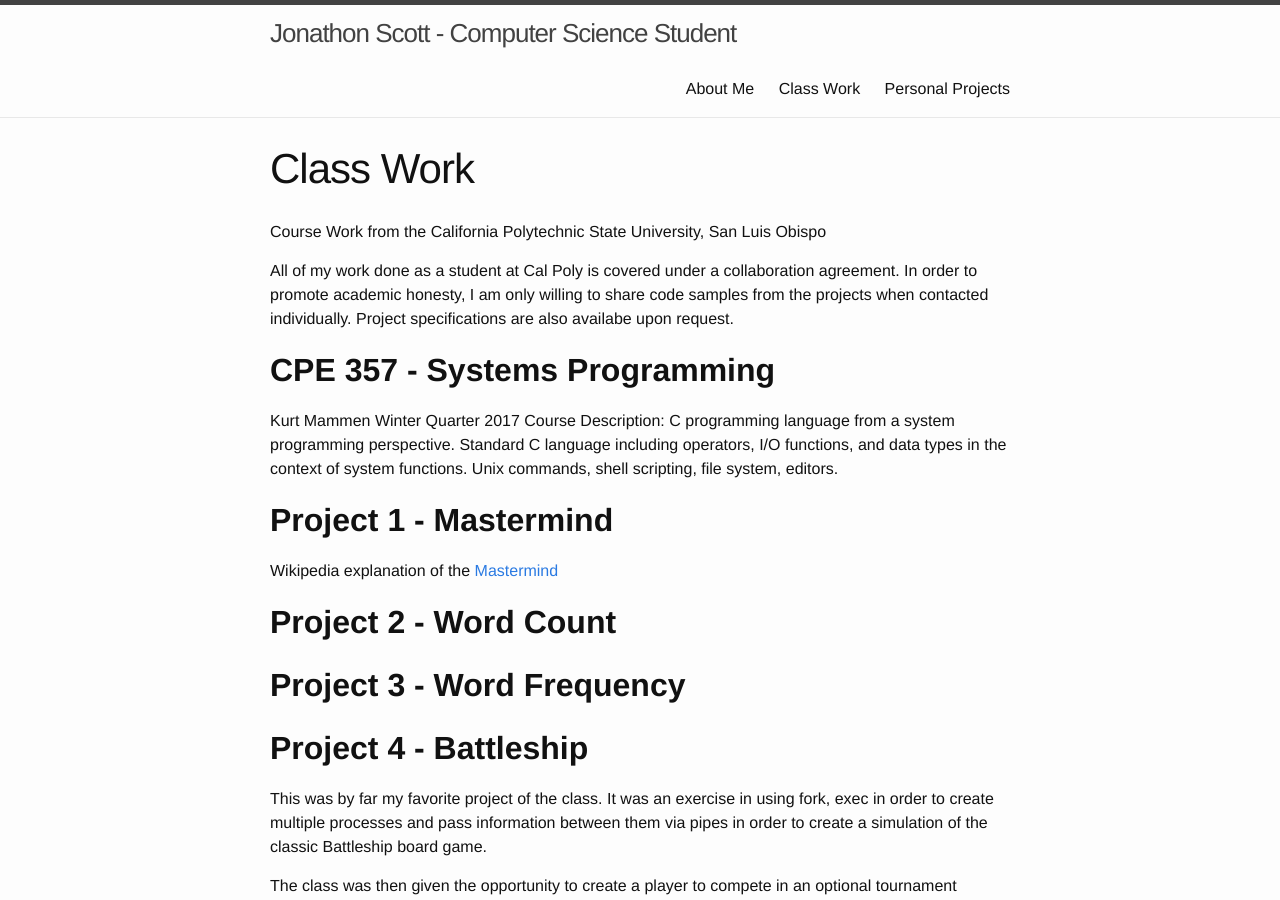
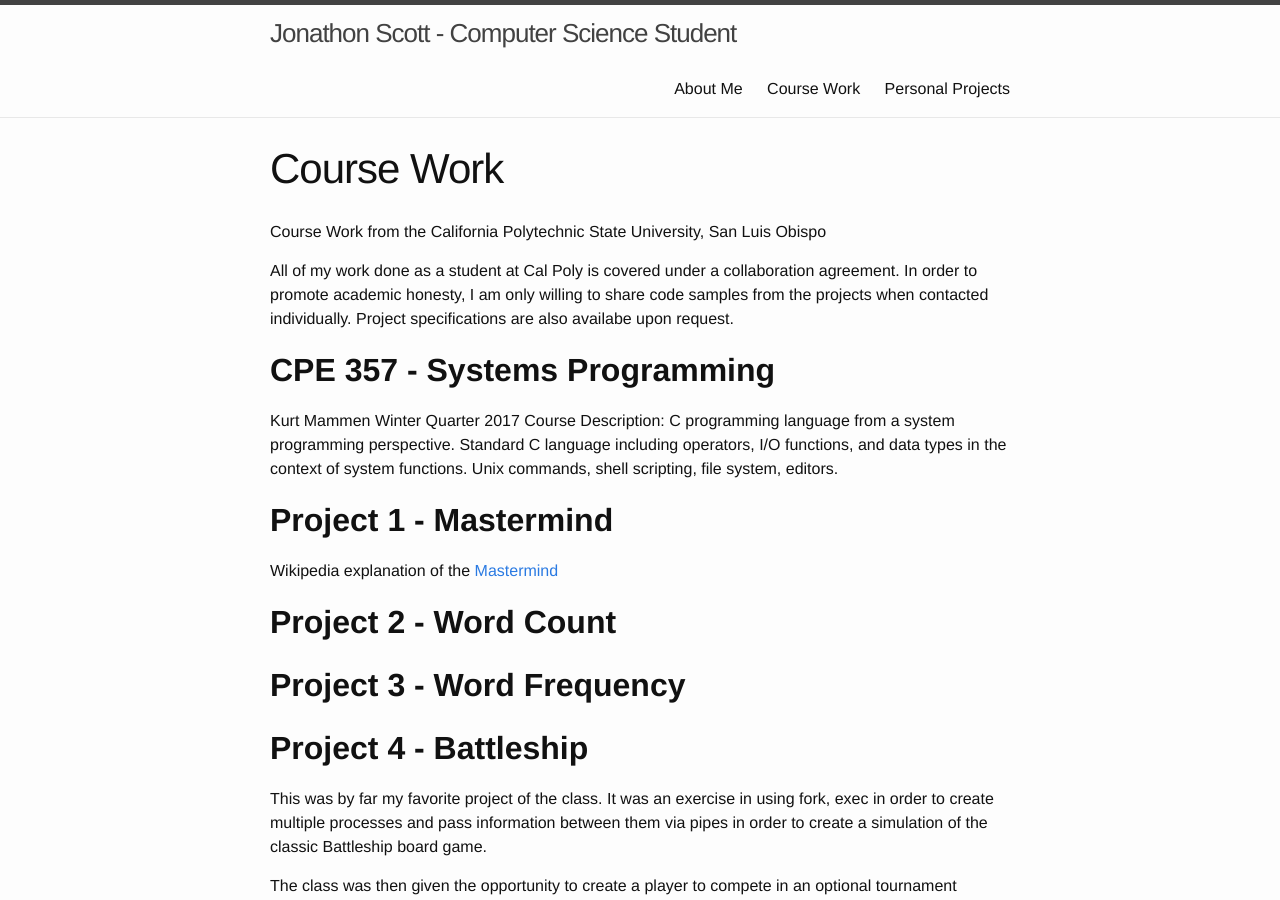
Before and after one commit to JonScott20/JonScott20.github.io, a Jekyll site: the page built from coursework.md, in a window 1280 px wide and 900 px high. Built offline with Jekyll 4.4.1, drawn with Linux system fonts in a browser that asks for light colours.

Commit message:
Update and rename classwork.md to coursework.md

```diff
--- a/classwork.md
+++ b/coursework.md
@@ -1,7 +1,7 @@
 ---
 layout: page
-title: Class Work
-permalink: /class_work/
+title: Course Work
+permalink: /course_work/
 ---
 
 Course Work from the California Polytechnic State University, San Luis Obispo
```
